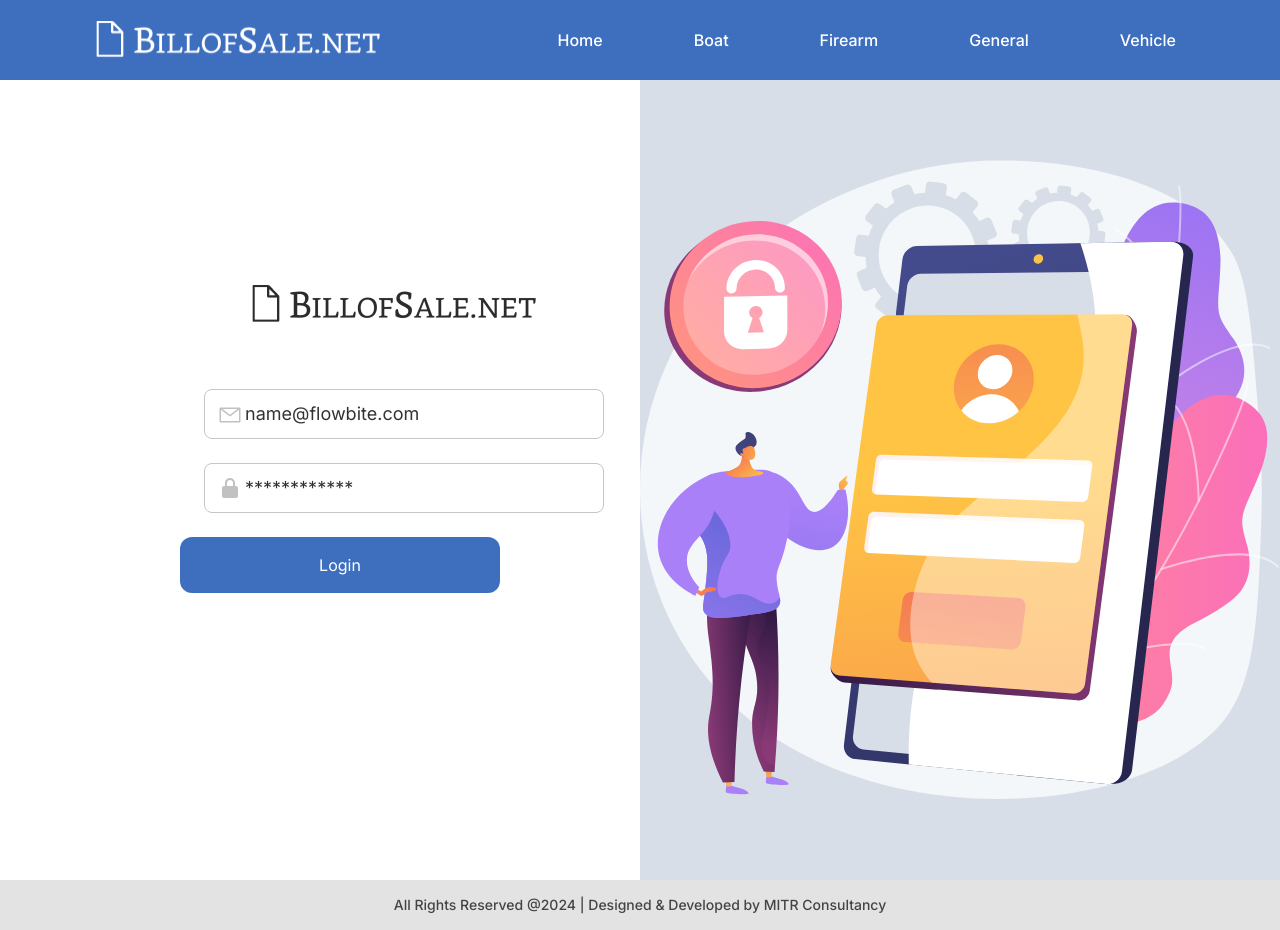
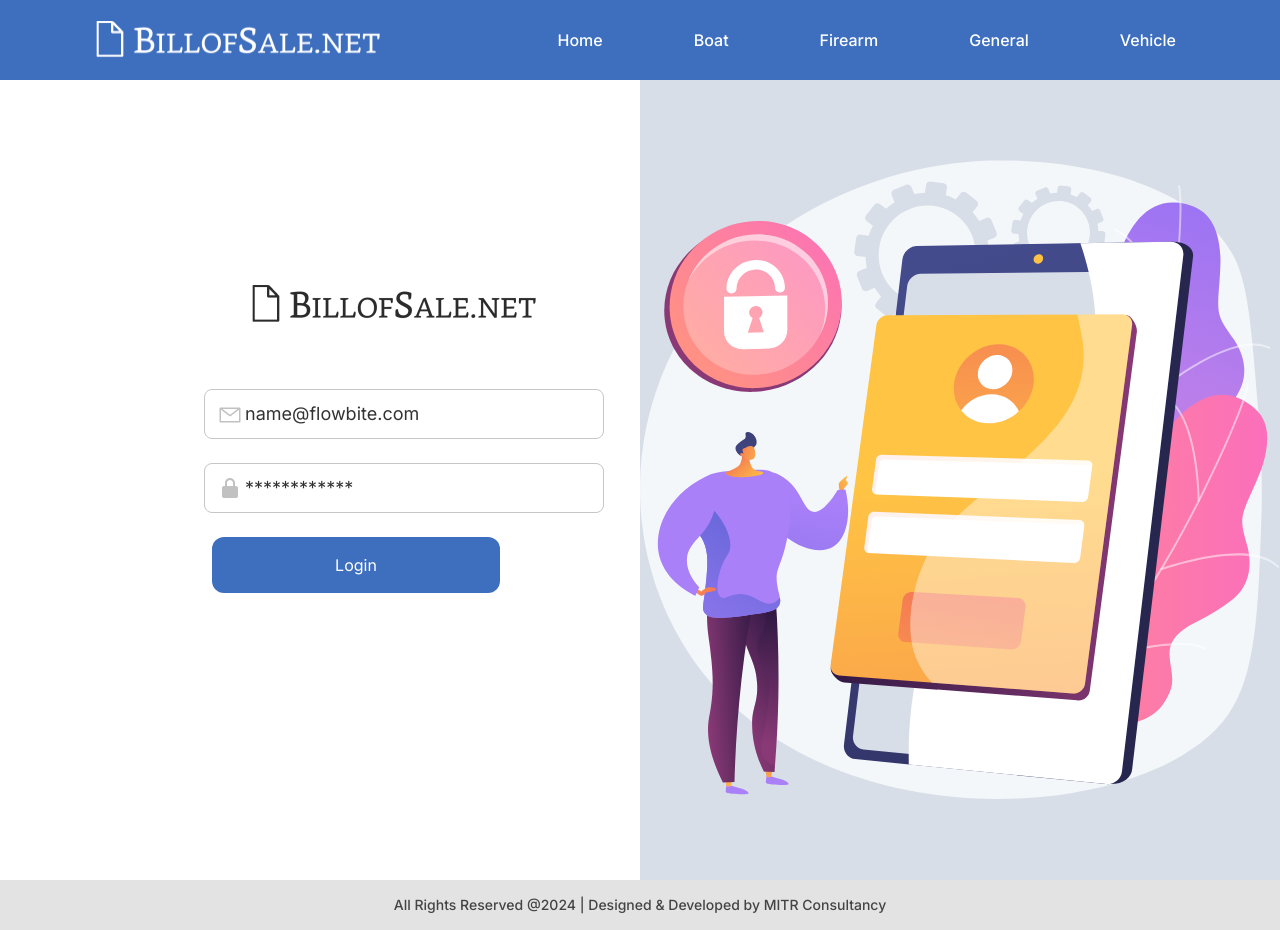
Before and after one commit to neon-lab-dev/bill-of-sales-frontend, a Next.js app: page /admin in a window 1280 px wide. Built offline with nearby package versions, Linux system fonts and the light colour scheme.

Commit message:
fix:error

```diff
--- a/src/app/(pages)/admin/(login)/page.tsx
+++ b/src/app/(pages)/admin/(login)/page.tsx
@@ -1,34 +1,90 @@
-import { ICONS, IMAGES } from '@/assets'
-import Button from '@/components/Button'
-import Image from 'next/image'
-import Link from 'next/link'
-import React from 'react'
+import { ICONS, IMAGES } from '@/assets';
+import Image from 'next/image';
+import Link from 'next/link';
+import React, { useState } from 'react';
 
 const Login = () => {
+    const [email, setEmail] = useState('');
+    const [password, setPassword] = useState('');
+    const [errors, setErrors] = useState({ email: '', password: '' });
+
+    const validateEmail = (email) => {
+        const re = /\S+@\S+\.\S+/;
+        return re.test(email);
+    };
+
+    const handleSubmit = (e) => {
+        e.preventDefault();
+        let validationErrors = {};
+
+        if (!email) {
+            validationErrors.email = 'Email is required';
+        } else if (!validateEmail(email)) {
+            validationErrors.email = 'Email is not valid';
+        }
+
+        if (!password) {
+            validationErrors.password = 'Password is required';
+        } else if (password.length < 6) {
+            validationErrors.password = 'Password must be at least 6 characters long';
+        }
+
+        setErrors(validationErrors);
+
+        if (Object.keys(validationErrors).length === 0) {
+            // Form is valid, proceed with login
+            // For example, call an API or redirect
+        }
+    };
+
     return (
         <div className='flex h-full w-full overflow-hidden'>
-            <div className=' flex flex-col w-1/2 p-[140px] bg-white'>
+            <div className='flex flex-col w-1/2 p-[140px] bg-white'>
                 <Image src={ICONS.login} alt='logo' className='py-16 ml-28' />
-                <div className="relative mb-6 ml-16">
-                    <div className="absolute inset-y-0 start-0 flex items-center ps-3.5 pointer-events-none">
-                    <Image src={IMAGES.mail} alt='lock' className=''/>
+                <form onSubmit={handleSubmit} className='ml-16'>
+                    <div className='relative mb-6'>
+                        <div className='absolute inset-y-0 start-0 flex items-center ps-3.5 pointer-events-none'>
+                            <Image src={IMAGES.mail} alt='mail' />
+                        </div>
+                        <input
+                            type='text'
+                            id='email'
+                            className='bg-white text-lg rounded-lg block border w-[400px] ps-10 p-2.5 placeholder:text-[#333333]'
+                            placeholder='name@flowbite.com'
+                            value={email}
+                            onChange={(e) => setEmail(e.target.value)}
+                        />
+                        {errors.email && <p className='text-red-500 text-sm'>{errors.email}</p>}
                     </div>
-                    <input type="text" id="input-group-1" className=" bg-white text-lg rounded-lg block border w-[400px] ps-10 p-2.5 placeholder:text-[#333333] " placeholder="name@flowbite.com" />
-                </div>
-                <div className="relative mb-6 ml-16">
-                    <div className="absolute inset-y-0 start-0 flex items-center ps-3.5 pointer-events-none">
-                        <Image src={IMAGES.lock} alt='lock'/>
+                    <div className='relative mb-6'>
+                        <div className='absolute inset-y-0 start-0 flex items-center ps-3.5 pointer-events-none'>
+                            <Image src={IMAGES.lock} alt='lock' />
+                        </div>
+                        <input
+                            type='password'
+                            id='password'
+                            className='bg-white text-lg rounded-lg block border w-[400px] ps-10 p-2.5 placeholder:text-[#333333]'
+                            placeholder='************'
+                            value={password}
+                            onChange={(e) => setPassword(e.target.value)}
+                        />
+                        {errors.password && <p className='text-red-500 text-sm'>{errors.password}</p>}
                     </div>
-                    <input type="text" id="input-group-1" className=" bg-white text-lg rounded-lg block border w-[400px] ps-10 p-2.5 placeholder:text-[#333333] " placeholder="************" />
-                </div>
-                <div className=' flex justify-center text-center ml-8'>
-                    <button  className=' text-white bg-[#3E6FBF] p-4 rounded-xl ml-2 text-center w-[400px]'><span className=' text-center'><Link href="/admin/dashboard">Login</Link></span></button>
-                </div>
+                    <div className='flex justify-center text-center'>
+                        <button
+                            type='submit'
+                            className='text-white bg-[#3E6FBF] p-4 rounded-xl ml-2 text-center w-[400px]'
+                        >
+                            <span className='text-center'>Login</span>
+                        </button>
+                    </div>
+                </form>
             </div>
-            <div className=' flex justify-center  bg-[#D8DEE8] w-1/2 h-screen '>
-                <Image src={IMAGES.loginGroup} alt='logo' className='  ' />
+            <div className='flex justify-center bg-[#D8DEE8] w-1/2 h-screen'>
+                <Image src={IMAGES.loginGroup} alt='logo' className='' />
             </div>
         </div>
-    )
-}
-export default Login
+    );
+};
+
+export default Login;
--- a/src/app/(pages)/admin/pdfs/_components/AddBillModel.tsx
+++ b/src/app/(pages)/admin/pdfs/_components/AddBillModel.tsx
@@ -1,5 +1,5 @@
 "use client"
-import React, { useState } from 'react';
+import React, { useState, ChangeEvent } from 'react';
 import dynamic from 'next/dynamic'; // Import dynamic for async loading of the editor component
 import Image from 'next/image';
 import Link from 'next/link';
@@ -11,12 +11,12 @@
 import 'react-quill/dist/quill.snow.css'; // Import the styles
 
 const AddBillModel = () => {
-    const [selectedFile, setSelectedFile] = useState(null);
+    const [selectedFile, setSelectedFile] = useState<File | null>(null);
     const [editorContent, setEditorContent] = useState(''); // State to handle editor content
 
     // Function to handle file selection
-    const handleFileSelect = (e) => {
-        const file = e.target.files[0];
+    const handleFileSelect = (e: ChangeEvent<HTMLInputElement>) => {
+        const file = e.target.files ? e.target.files[0] : null;
         // Validate file type (only accept PDF)
         if (file && file.type === 'application/pdf') {
             setSelectedFile(file);
@@ -26,9 +26,10 @@
     };
 
     // Function to handle editor content change
-    const handleEditorChange = (content) => {
+    const handleEditorChange = (content: string) => {
         setEditorContent(content);
     };
+
 
     return (
         <div>
```
